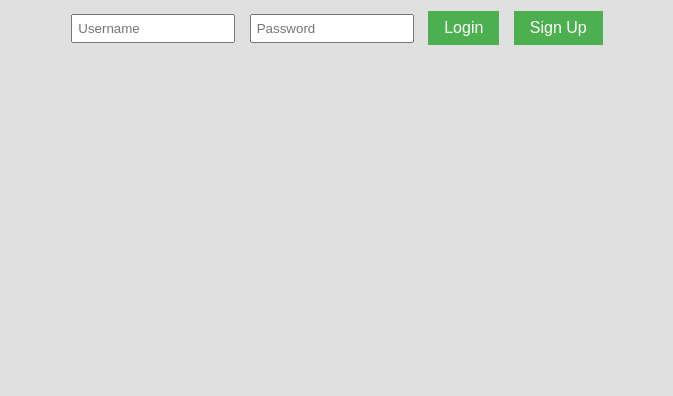
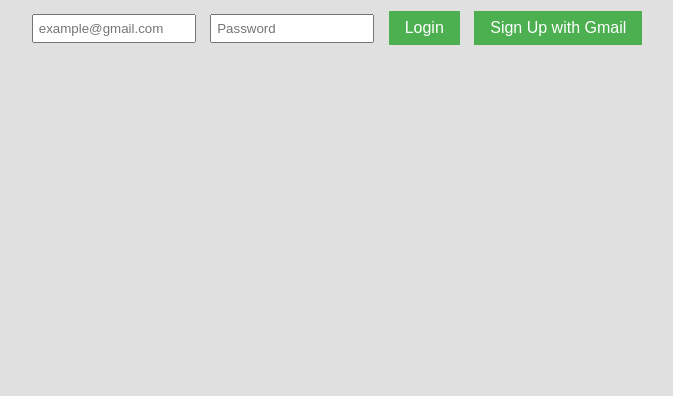
Before and after one commit to ripsp3c/aimtrainer3, a plain HTML site: page index.html in a window 1280 px wide. Shown: the part 404-800 px from the top of the page, without its empty margins (303-976 px from the left). Drawn offline with Linux system fonts and the light colour scheme.

Commit message:
Update index.html

```diff
--- a/index.html
+++ b/index.html
@@ -11,10 +11,10 @@
         <h1>My Aim Trainer</h1>
         <div id="auth">
             <div id="login-form">
-                <input type="text" id="username" placeholder="Username">
+                <input type="email" id="username" placeholder="example@gmail.com">
                 <input type="password" id="password" placeholder="Password">
                 <button id="login-btn">Login</button>
-                <button id="signup-btn">Sign Up</button>
+                <button id="signup-btn">Sign Up with Gmail</button>
             </div>
             <p id="auth-status"></p>
             <button id="logout-btn" style="display: none;">Logout</button>
```
